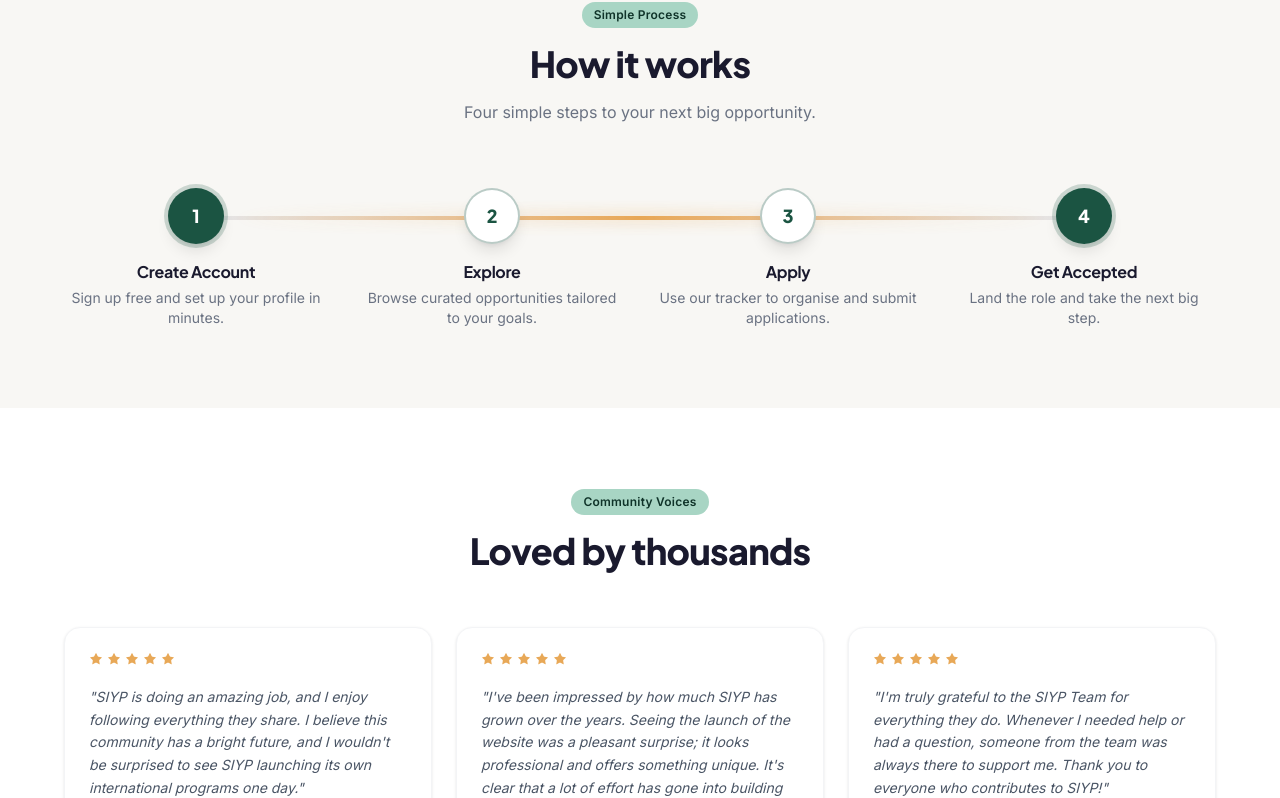
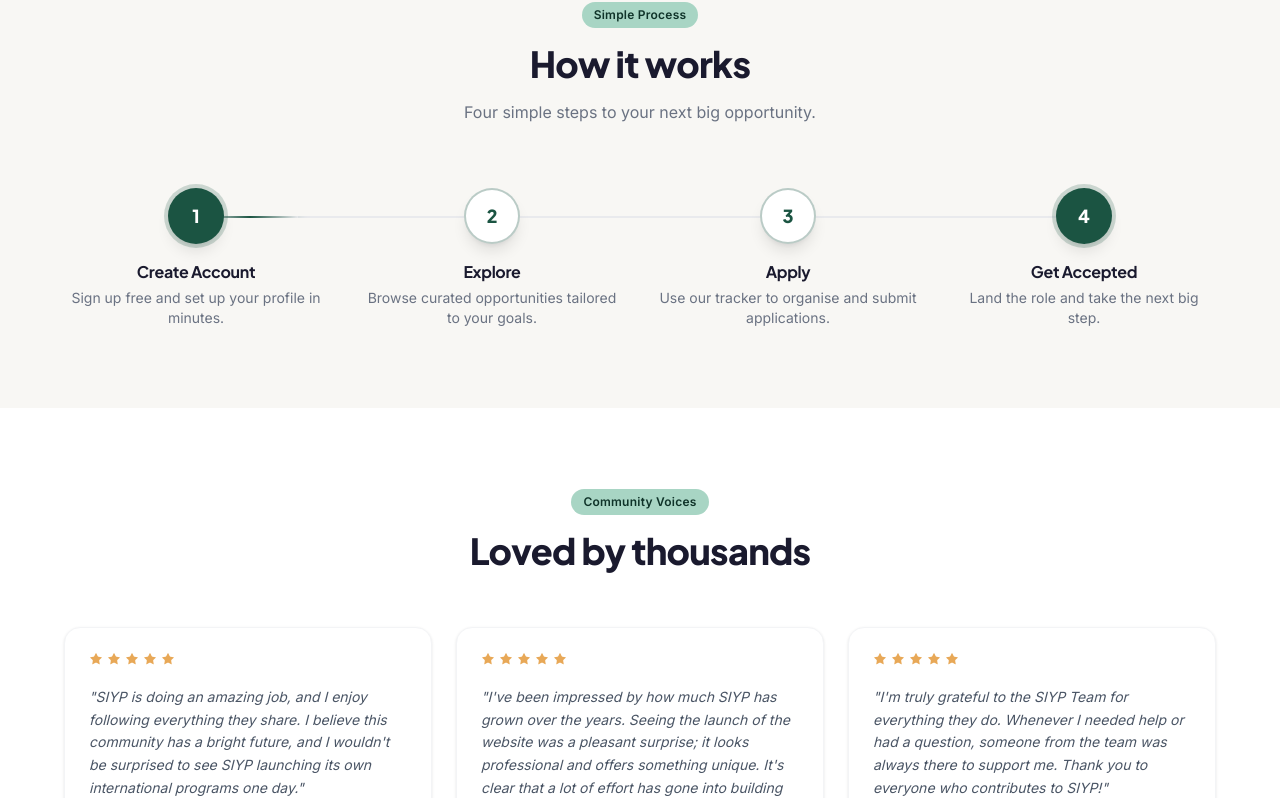
Before and after one commit to Tantawi65/siyp-platform, a React (Vite) app in the folder frontend/: page / in a window 1280 px wide. Shown: the part 3988-4786 px from the top of the page. Built offline with nearby package versions, Linux system fonts and the light colour scheme.

Commit message:
Update How It Works line with a continuously moving double energy beam (gold and green)

```diff
--- a/frontend/src/pages/LandingPage.tsx
+++ b/frontend/src/pages/LandingPage.tsx
@@ -275,10 +275,30 @@ const LandingPage: React.FC = () => {
             </div>
           </ScrollReveal>
           <div className="relative grid grid-cols-1 md:grid-cols-4 gap-8 mt-16">
-            <ScrollReveal animation="expand-x" duration={1500} className="hidden md:block absolute top-7 left-[12%] right-[12%] origin-left h-1 z-0">
-              <div className="w-full h-full bg-gradient-to-r from-gray-200 via-[#E8A857] to-gray-200 rounded-full" />
-              <div className="absolute top-0 left-0 w-full h-full bg-gradient-to-r from-transparent via-[#E8A857] to-transparent animate-pulse-ring rounded-full opacity-50 blur-sm" />
-            </ScrollReveal>
+
+            {/* The Moving Energy Beam Line */}
+            <div className="hidden md:block absolute top-7 left-[12%] right-[12%] h-[2px] bg-gray-200/80 z-0 overflow-hidden rounded-full">
+              {/* Gold beam */}
+              <div
+                className="absolute top-0 h-full w-40 bg-gradient-to-r from-transparent via-[#E8A857] to-transparent shadow-[0_0_12px_#E8A857]"
+                style={{ animation: 'shooting-beam 3s infinite cubic-bezier(0.4, 0, 0.2, 1)' }}
+              />
+              {/* Green follow beam */}
+              <div
+                className="absolute top-0 h-full w-24 bg-gradient-to-r from-transparent via-[#1B5442] to-transparent shadow-[0_0_12px_#1B5442]"
+                style={{ animation: 'shooting-beam 3s infinite cubic-bezier(0.4, 0, 0.2, 1)', animationDelay: '0.15s' }}
+              />
+            </div>
+
+            <style>{`
+              @keyframes shooting-beam {
+                0% { left: -20%; opacity: 0; }
+                10% { opacity: 1; }
+                90% { opacity: 1; }
+                100% { left: 100%; opacity: 0; }
+              }
+            `}</style>
+
             <ScrollReveal delay={100} animation="zoom-in"><Step num={1} title="Create Account" desc="Sign up free and set up your profile in minutes." active /></ScrollReveal>
             <ScrollReveal delay={250} animation="zoom-in"><Step num={2} title="Explore" desc="Browse curated opportunities tailored to your goals." /></ScrollReveal>
             <ScrollReveal delay={400} animation="zoom-in"><Step num={3} title="Apply" desc="Use our tracker to organise and submit applications." /></ScrollReveal>
```
